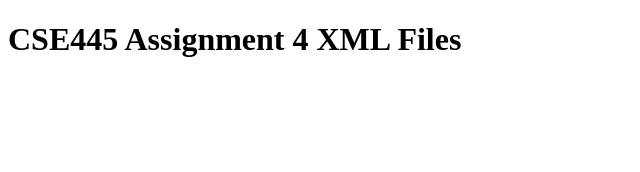
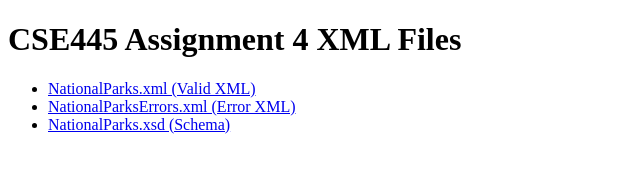
Before and after one commit to yYy-xx/cse445-assignment4, a plain HTML site: page index.html in a window 1280 px wide. Shown: the whole page, without its empty margins (0-640 px from the left). Drawn offline with Linux system fonts and the light colour scheme.

Commit message:
Update index.html

```diff
--- a/index.html
+++ b/index.html
@@ -1,10 +1,16 @@
 <!DOCTYPE html>
 <html>
 <head>
-  <meta charset="utf-8">
-  <title>CSE445 Assignment 4</title>
+    <meta charset="utf-8">
+    <title>CSE445 Assignment 4</title>
 </head>
 <body>
-  <h1>CSE445 Assignment 4 XML Files</h1>
+    <h1>CSE445 Assignment 4 XML Files</h1>
+
+    <ul>
+        <li><a href="NationalParks.xml">NationalParks.xml (Valid XML)</a></li>
+        <li><a href="NationalParksErrors.xml">NationalParksErrors.xml (Error XML)</a></li>
+        <li><a href="NationalParks.xsd">NationalParks.xsd (Schema)</a></li>
+    </ul>
 </body>
 </html>
```
